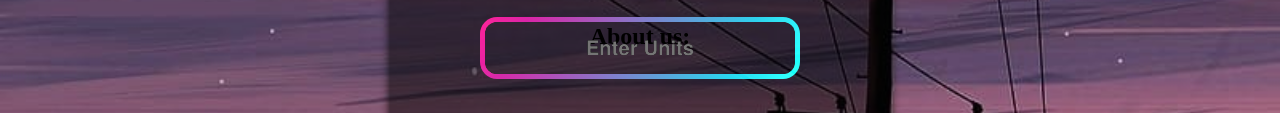
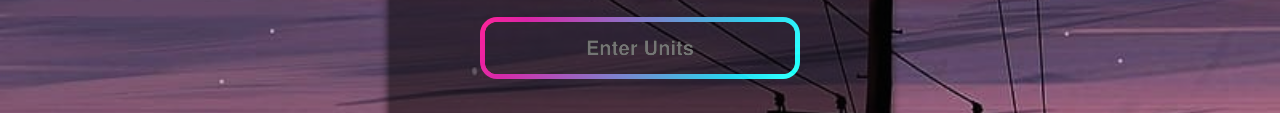
Before and after one commit to Sjshwi/TechyAfsal.github.io, a plain HTML site: page index.html in a window 1280 px wide. Shown: the part 364-477 px from the top of the page. Drawn offline with Linux system fonts and the light colour scheme.

Commit message:
Update index.html

```diff
--- a/index.html
+++ b/index.html
@@ -27,10 +27,6 @@
     </div>
     </div>
 
-    <div class="about">
-      <h2>About us:</h2>
-
-    </div>
 
 
       <script src="script.js"></script>
```
